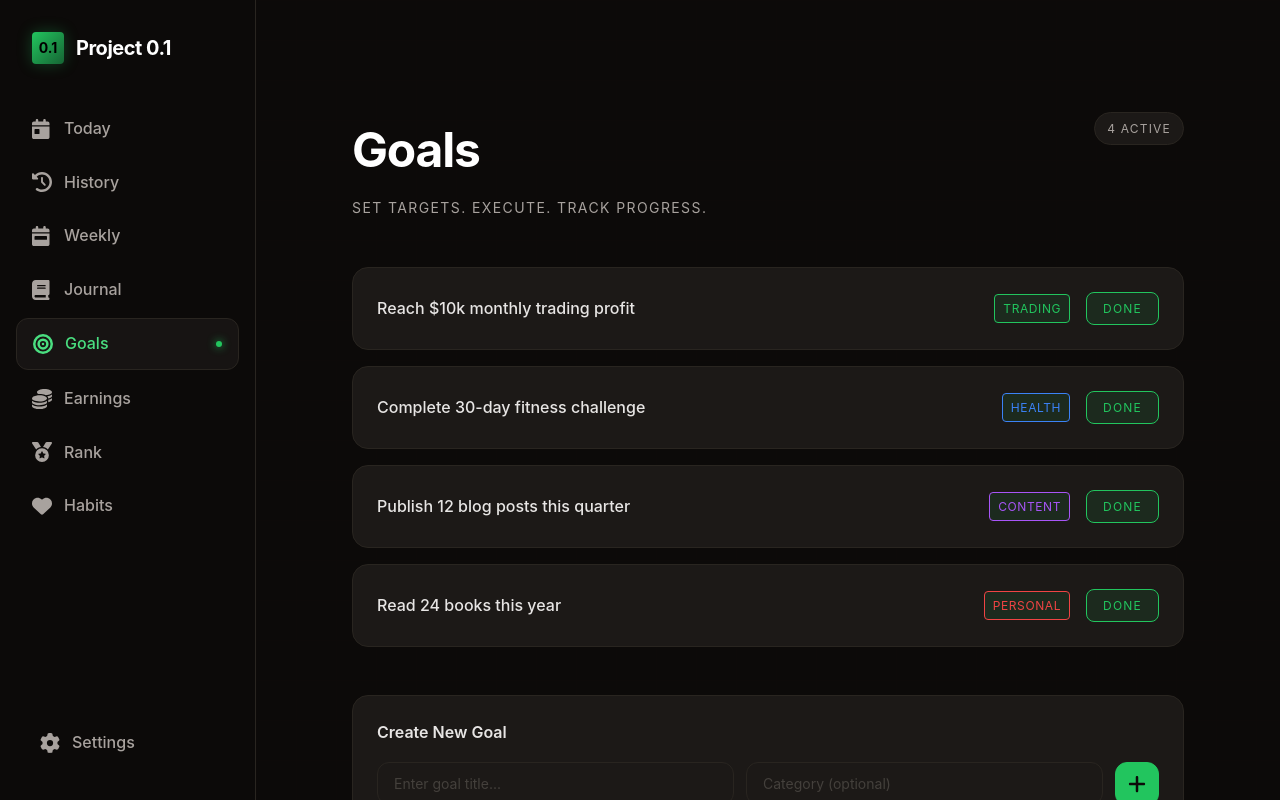
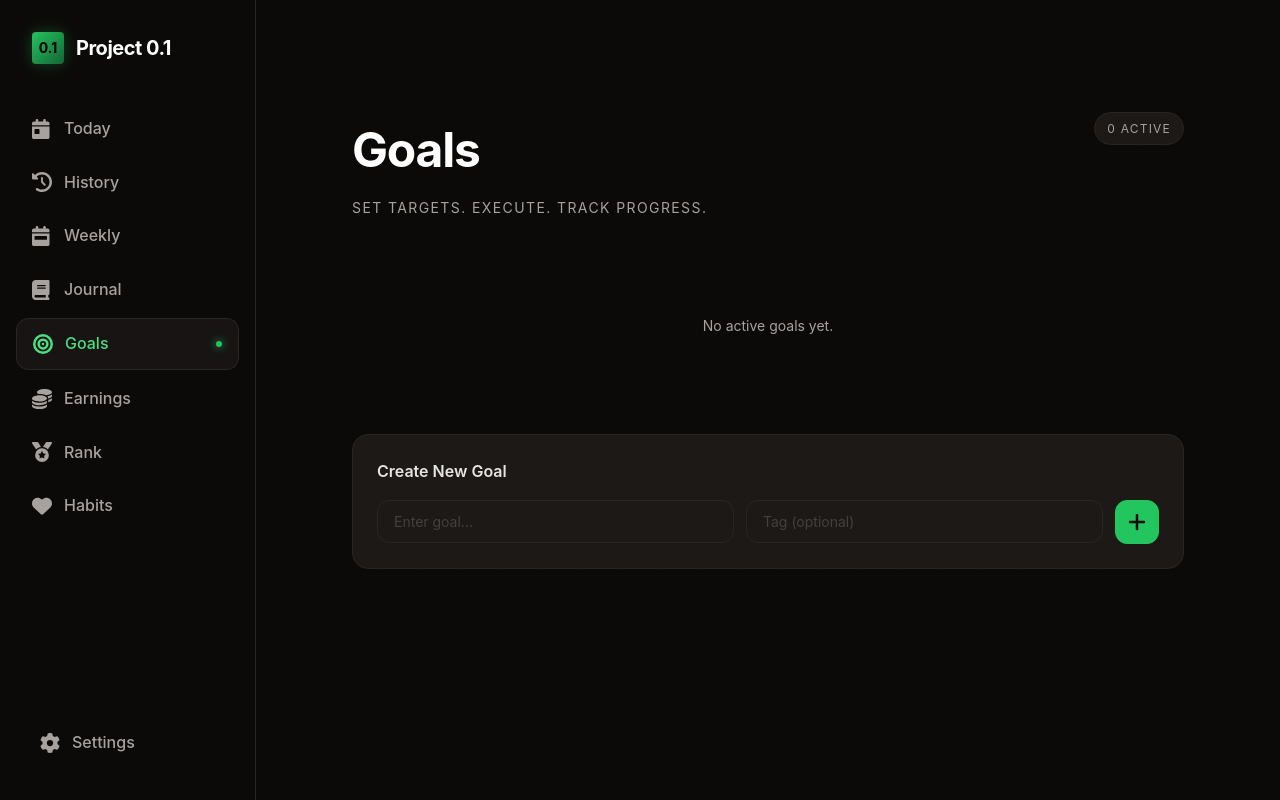
Before and after one commit to Nexzzzxwdwee/project-0.1-v2, a Next.js app: page /goals in a window 1280 px wide. Built offline with nearby package versions, Linux system fonts and the light colour scheme.

Commit message:
Goals V1: localStorage CRUD (p01:goals)

```diff
--- a/src/app/(app)/goals/goals.module.css
+++ b/src/app/(app)/goals/goals.module.css
@@ -103,37 +103,19 @@
 .goalCard {
   display: flex;
   align-items: center;
+  justify-content: space-between;
   gap: 1rem;
   padding: 1.5rem;
   background: #1c1917;
   border: 1px solid #292520;
   border-radius: 1rem;
   transition: all 200ms ease-out;
-  cursor: pointer;
-  position: relative;
 }
 
 .goalCard:hover {
   border-color: #44403c;
   transform: translateY(-2px);
   box-shadow: 0 6px 16px rgba(0, 0, 0, 0.4);
-}
-
-.goalCard:focus-visible {
-  outline: 2px solid #22c55e;
-  outline-offset: 2px;
-}
-
-.goalCardFocused {
-  transform: scale(1.01);
-  border-color: #22c55e;
-  box-shadow: 0 8px 20px rgba(34, 197, 94, 0.2);
-}
-
-.goalCardCompleting {
-  opacity: 0.5;
-  transform: translateY(10px) scale(0.98);
-  transition: all 300ms ease-out;
 }
 
 .goalCardCompleted {
@@ -146,13 +128,6 @@
   text-decoration-color: rgba(34, 197, 94, 0.3);
 }
 
-.goalCardCompleted:hover .restoreButton {
-  opacity: 1;
-}
-
-.goalCardCompleted .restoreButton {
-  transition: opacity 150ms ease-out;
-}
 
 .goalContent {
   flex: 1;
@@ -178,10 +153,10 @@
   min-width: 0;
 }
 
-.categoryPill {
-  background: rgba(34, 197, 94, 0.1);
-  border: 1px solid var(--category-color, #22c55e);
-  color: var(--category-color, #22c55e);
+.tagPill {
+  background: rgba(68, 64, 60, 0.1);
+  border: 1px solid #44403c;
+  color: #a8a29e;
   padding: 0.25rem 0.5rem;
   border-radius: 0.25rem;
   font-size: 0.75rem;
@@ -189,12 +164,17 @@
   text-transform: uppercase;
   letter-spacing: 0.05em;
   flex-shrink: 0;
+  max-width: 200px;
+  overflow: hidden;
+  text-overflow: ellipsis;
+  white-space: nowrap;
 }
 
-.categoryPillUnknown {
-  background: rgba(68, 64, 60, 0.1);
-  border-color: #44403c;
-  color: #a8a29e;
+.goalActions {
+  display: flex;
+  align-items: center;
+  gap: 0.5rem;
+  flex-shrink: 0;
 }
 
 
@@ -224,20 +204,35 @@
   outline-offset: 2px;
 }
 
-.doneButtonPulsing {
-  animation: greenPulse 300ms ease-out;
+.deleteButton {
+  background: transparent;
+  border: 1px solid #292520;
+  color: #a8a29e;
+  padding: 0.5rem;
+  border-radius: 0.5rem;
+  font-size: 0.75rem;
+  cursor: pointer;
+  transition: all 150ms ease-out;
+  display: flex;
+  align-items: center;
+  justify-content: center;
+  flex-shrink: 0;
 }
 
-@keyframes greenPulse {
-  0% {
-    box-shadow: 0 0 0 0 rgba(34, 197, 94, 0.7);
-  }
-  50% {
-    box-shadow: 0 0 0 8px rgba(34, 197, 94, 0);
-  }
-  100% {
-    box-shadow: 0 0 0 0 rgba(34, 197, 94, 0);
-  }
+.deleteButton:hover {
+  border-color: #ef4444;
+  color: #ef4444;
+  background: rgba(239, 68, 68, 0.1);
+}
+
+.deleteButton:focus-visible {
+  outline: 2px solid #ef4444;
+  outline-offset: 2px;
+}
+
+.deleteButton .icon {
+  width: 0.875rem;
+  height: 0.875rem;
 }
 
 /* Add Goal Card */
@@ -387,7 +382,6 @@
   cursor: pointer;
   transition: all 150ms ease-out;
   flex-shrink: 0;
-  opacity: 0;
 }
 
 .restoreButton:hover {
@@ -399,7 +393,6 @@
 .restoreButton:focus-visible {
   outline: 2px solid #a8a29e;
   outline-offset: 2px;
-  opacity: 1;
 }
 
 /* Empty State */
@@ -426,3 +419,9 @@
   white-space: nowrap;
   border-width: 0;
 }
+
+.icon {
+  width: 1em;
+  height: 1em;
+  display: inline-block;
+}
--- a/src/app/(app)/goals/page.tsx
+++ b/src/app/(app)/goals/page.tsx
@@ -1,78 +1,118 @@
 'use client';
 
-import { useState } from 'react';
+import { useState, useEffect } from 'react';
+import { generateId } from '@/lib/presets';
+import { P01_PREFIX, getJSON, setJSON } from '@/lib/p01Storage';
 import styles from './goals.module.css';
 
-interface Goal {
-  id: number;
-  title: string;
-  category: string;
-  progress: number; // 0-100
+export interface Goal {
+  id: string;
+  text: string;
+  tag?: string;
+  createdAt: number;
+  updatedAt: number;
   done: boolean;
+  doneAt: number | null;
 }
 
-const mockGoals: Goal[] = [
-  { id: 1, title: 'Reach $10k monthly trading profit', category: 'Trading', progress: 65, done: false },
-  { id: 2, title: 'Complete 30-day fitness challenge', category: 'Health', progress: 80, done: false },
-  { id: 3, title: 'Publish 12 blog posts this quarter', category: 'Content', progress: 42, done: false },
-  { id: 4, title: 'Launch new product feature', category: 'Business', progress: 100, done: true },
-  { id: 5, title: 'Read 24 books this year', category: 'Personal', progress: 35, done: false },
-];
+/**
+ * Get goals from localStorage
+ */
+function getGoals(): Goal[] {
+  if (typeof window === 'undefined') return [];
+  return getJSON<Goal[]>(`${P01_PREFIX}goals`, []);
+}
 
-// Known categories for color coding
-const knownCategories = ['Trading', 'Health', 'Content', 'Business', 'Personal'];
+/**
+ * Save goals to localStorage
+ */
+function saveGoals(goals: Goal[]): void {
+  if (typeof window === 'undefined') return;
+  setJSON(`${P01_PREFIX}goals`, goals);
+}
 
 export default function GoalsPage() {
-  const [goals, setGoals] = useState<Goal[]>(mockGoals);
-  const [newGoalTitle, setNewGoalTitle] = useState('');
-  const [newGoalCategoryText, setNewGoalCategoryText] = useState('');
+  const [goals, setGoals] = useState<Goal[]>([]);
+  const [newGoalText, setNewGoalText] = useState('');
+  const [newGoalTag, setNewGoalTag] = useState('');
   const [completedExpanded, setCompletedExpanded] = useState(false);
-  const [focusedGoalId, setFocusedGoalId] = useState<number | null>(null);
-  const [completingGoalId, setCompletingGoalId] = useState<number | null>(null);
 
-  const activeGoals = goals.filter((g) => !g.done);
-  const completedGoals = goals.filter((g) => g.done);
+  // Load goals on mount (after hydration)
+  useEffect(() => {
+    const loadedGoals = getGoals();
+    setGoals(loadedGoals);
+  }, []);
 
-  const handleAddGoal = () => {
-    if (newGoalTitle.trim()) {
-      const categoryText = newGoalCategoryText.trim();
-      const category = categoryText || 'General';
+  // Separate active and completed goals, sorted
+  const activeGoals = goals
+    .filter((g) => !g.done)
+    .sort((a, b) => b.updatedAt - a.updatedAt); // Newest updatedAt first
 
-      const newGoal: Goal = {
-        id: Date.now(),
-        title: newGoalTitle.trim(),
-        category: category,
-        progress: 0,
-        done: false,
-      };
-      setGoals([...goals, newGoal]);
-      setNewGoalTitle('');
-      setNewGoalCategoryText('');
-    }
+  const completedGoals = goals
+    .filter((g) => g.done)
+    .sort((a, b) => {
+      // Most recent doneAt first, fallback to updatedAt
+      const aTime = a.doneAt || a.updatedAt;
+      const bTime = b.doneAt || b.updatedAt;
+      return bTime - aTime;
+    });
+
+  // Save goals helper
+  const updateGoals = (updatedGoals: Goal[]) => {
+    setGoals(updatedGoals);
+    saveGoals(updatedGoals);
   };
 
-  const handleMarkDone = (id: number) => {
-    setCompletingGoalId(id);
-    setTimeout(() => {
-      setGoals(goals.map((g) => (g.id === id ? { ...g, done: true, progress: 100 } : g)));
-      setCompletingGoalId(null);
-    }, 300);
+  // Add new goal
+  const handleAddGoal = () => {
+    const text = newGoalText.trim();
+    if (!text) return;
+
+    const now = Date.now();
+    const newGoal: Goal = {
+      id: generateId(),
+      text,
+      tag: newGoalTag.trim() || undefined,
+      createdAt: now,
+      updatedAt: now,
+      done: false,
+      doneAt: null,
     };
 
-  const handleRestore = (id: number) => {
-    setGoals(goals.map((g) => (g.id === id ? { ...g, done: false } : g)));
+    const updated = [...goals, newGoal];
+    updateGoals(updated);
+    setNewGoalText('');
+    setNewGoalTag('');
   };
 
-  const getCategoryColor = (category: string): string => {
-    const colors: Record<string, string> = {
-      Trading: '#22c55e',
-      Health: '#3b82f6',
-      Content: '#a855f7',
-      Business: '#f59e0b',
-      Personal: '#ef4444',
+  // Toggle done status
+  const handleToggleDone = (id: string) => {
+    const updated = goals.map((goal) => {
+      if (goal.id === id) {
+        const isNowDone = !goal.done;
+        return {
+          ...goal,
+          done: isNowDone,
+          doneAt: isNowDone ? Date.now() : null,
+          updatedAt: Date.now(),
         };
-    // Return known category color, or neutral color for unknown categories
-    return colors[category] || '#44403c';
+      }
+      return goal;
+    });
+    updateGoals(updated);
+  };
+
+  // Delete goal
+  const handleDeleteGoal = (id: string) => {
+    const goal = goals.find((g) => g.id === id);
+    if (!goal) return;
+
+    if (!confirm(`Delete "${goal.text}"? This cannot be undone.`)) {
+      return;
+    }
+
+    const updated = goals.filter((g) => g.id !== id);
+    updateGoals(updated);
   };
 
   return (
@@ -93,39 +133,40 @@ export default function GoalsPage() {
         {/* Active Goals Section */}
         {activeGoals.length > 0 && (
           <section className={styles.section}>
+            <h2 className={styles.sectionTitle}>Active Goals</h2>
             <div className={styles.goalsList}>
               {activeGoals.map((goal) => (
-                <div
-                  key={goal.id}
-                  className={`${styles.goalCard} ${focusedGoalId === goal.id ? styles.goalCardFocused : ''} ${completingGoalId === goal.id ? styles.goalCardCompleting : ''}`}
-                  onClick={() => setFocusedGoalId(focusedGoalId === goal.id ? null : goal.id)}
-                  onBlur={() => setFocusedGoalId(null)}
-                  tabIndex={0}
-                  role="button"
-                  aria-label={`Focus on goal: ${goal.title}`}
-                >
+                <div key={goal.id} className={styles.goalCard}>
                   <div className={styles.goalContent}>
                     <div className={styles.goalHeader}>
-                      <h3 className={styles.goalTitle}>{goal.title}</h3>
-                      <span
-                        className={`${styles.categoryPill} ${knownCategories.includes(goal.category) ? '' : styles.categoryPillUnknown}`}
-                        style={{ '--category-color': getCategoryColor(goal.category) } as React.CSSProperties}
-                      >
-                        {goal.category}
+                      <h3 className={styles.goalTitle}>{goal.text}</h3>
+                      {goal.tag && (
+                        <span className={styles.tagPill} title={goal.tag}>
+                          {goal.tag}
                         </span>
+                      )}
                     </div>
                   </div>
+                  <div className={styles.goalActions}>
                     <button
                       type="button"
-                    className={`${styles.doneButton} ${completingGoalId === goal.id ? styles.doneButtonPulsing : ''}`}
-                    onClick={(e) => {
-                      e.stopPropagation();
-                      handleMarkDone(goal.id);
-                    }}
-                    aria-label={`Mark "${goal.title}" as done`}
+                      className={styles.doneButton}
+                      onClick={() => handleToggleDone(goal.id)}
+                      aria-label={`Mark "${goal.text}" as done`}
                     >
                       DONE
                     </button>
+                    <button
+                      type="button"
+                      className={styles.deleteButton}
+                      onClick={() => handleDeleteGoal(goal.id)}
+                      aria-label={`Delete "${goal.text}"`}
+                    >
+                      <svg className={styles.icon} viewBox="0 0 448 512" fill="currentColor">
+                        <path d="M135.2 17.7L128 32H32C14.3 32 0 46.3 0 64S14.3 96 32 96H416c17.7 0 32-14.3 32-32s-14.3-32-32-32H320l-7.2-14.3C307.4 6.8 296.3 0 284.2 0H163.8c-12.1 0-23.2 6.8-28.6 17.7zM416 128H32L53.2 467c1.6 25.3 22.6 45 47.9 45H346.9c25.3 0 46.3-19.7 47.9-45L416 128z" />
+                      </svg>
+                    </button>
+                  </div>
                 </div>
               ))}
             </div>
@@ -135,7 +176,7 @@ export default function GoalsPage() {
         {activeGoals.length === 0 && (
           <section className={styles.section}>
             <div className={styles.emptyState}>
-              <p className={styles.emptyText}>No active goals. Add one below to get started.</p>
+              <p className={styles.emptyText}>No active goals yet.</p>
             </div>
           </section>
         )}
@@ -146,40 +187,41 @@ export default function GoalsPage() {
             <h2 className={styles.addGoalTitle}>Create New Goal</h2>
             <div className={styles.addGoalForm}>
               <div className={styles.inputGroup}>
-                <label htmlFor="goal-title" className={styles.visuallyHidden}>
-                  Goal title
+                <label htmlFor="goal-text" className={styles.visuallyHidden}>
+                  Goal text
                 </label>
                 <input
-                  id="goal-title"
+                  id="goal-text"
                   type="text"
                   className={styles.goalInput}
-                  placeholder="Enter goal title..."
-                  value={newGoalTitle}
-                  onChange={(e) => setNewGoalTitle(e.target.value)}
+                  placeholder="Enter goal..."
+                  value={newGoalText}
+                  onChange={(e) => setNewGoalText(e.target.value)}
                   onKeyDown={(e) => {
                     if (e.key === 'Enter') {
                       handleAddGoal();
                     }
                   }}
+                  aria-label="Goal text (required)"
                 />
               </div>
               <div className={styles.inputGroup}>
-                <label htmlFor="goal-category" className={styles.visuallyHidden}>
-                  Category
+                <label htmlFor="goal-tag" className={styles.visuallyHidden}>
+                  Tag (optional)
                 </label>
                 <input
-                  id="goal-category"
+                  id="goal-tag"
                   type="text"
                   className={styles.goalInput}
-                  placeholder="Category (optional)"
-                  value={newGoalCategoryText}
-                  onChange={(e) => setNewGoalCategoryText(e.target.value)}
+                  placeholder="Tag (optional)"
+                  value={newGoalTag}
+                  onChange={(e) => setNewGoalTag(e.target.value)}
                   onKeyDown={(e) => {
                     if (e.key === 'Enter') {
                       handleAddGoal();
                     }
                   }}
-                  aria-label="Category (optional)"
+                  aria-label="Tag (optional)"
                 />
               </div>
               <button
@@ -222,29 +264,48 @@ export default function GoalsPage() {
                   <div key={goal.id} className={`${styles.goalCard} ${styles.goalCardCompleted}`}>
                     <div className={styles.goalContent}>
                       <div className={styles.goalHeader}>
-                        <h3 className={styles.goalTitle}>{goal.title}</h3>
-                        <span
-                          className={`${styles.categoryPill} ${knownCategories.includes(goal.category) ? '' : styles.categoryPillUnknown}`}
-                          style={{ '--category-color': getCategoryColor(goal.category) } as React.CSSProperties}
-                        >
-                          {goal.category}
+                        <h3 className={styles.goalTitle}>{goal.text}</h3>
+                        {goal.tag && (
+                          <span className={styles.tagPill} title={goal.tag}>
+                            {goal.tag}
                           </span>
+                        )}
                       </div>
                     </div>
+                    <div className={styles.goalActions}>
                       <button
                         type="button"
                         className={styles.restoreButton}
-                      onClick={() => handleRestore(goal.id)}
-                      aria-label={`Restore "${goal.title}" to active goals`}
+                        onClick={() => handleToggleDone(goal.id)}
+                        aria-label={`Restore "${goal.text}" to active goals`}
                       >
                         Restore
                       </button>
+                      <button
+                        type="button"
+                        className={styles.deleteButton}
+                        onClick={() => handleDeleteGoal(goal.id)}
+                        aria-label={`Delete "${goal.text}"`}
+                      >
+                        <svg className={styles.icon} viewBox="0 0 448 512" fill="currentColor">
+                          <path d="M135.2 17.7L128 32H32C14.3 32 0 46.3 0 64S14.3 96 32 96H416c17.7 0 32-14.3 32-32s-14.3-32-32-32H320l-7.2-14.3C307.4 6.8 296.3 0 284.2 0H163.8c-12.1 0-23.2 6.8-28.6 17.7zM416 128H32L53.2 467c1.6 25.3 22.6 45 47.9 45H346.9c25.3 0 46.3-19.7 47.9-45L416 128z" />
+                        </svg>
+                      </button>
+                    </div>
                   </div>
                 ))}
               </div>
             )}
           </section>
         )}
+
+        {completedGoals.length === 0 && completedExpanded && (
+          <section className={styles.section}>
+            <div className={styles.emptyState}>
+              <p className={styles.emptyText}>No completed goals yet.</p>
+            </div>
+          </section>
+        )}
       </div>
     </div>
   );
```
Lines whose indentation alone changed are shown as unchanged.
